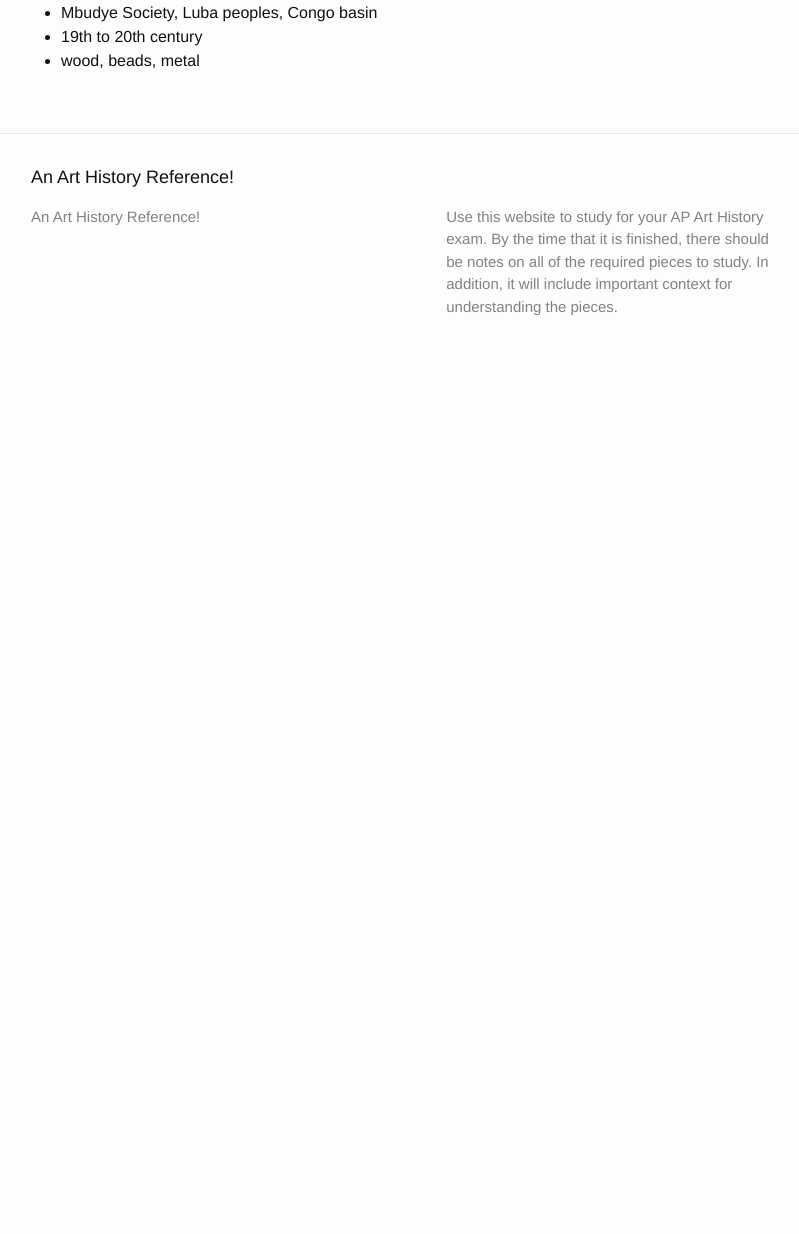
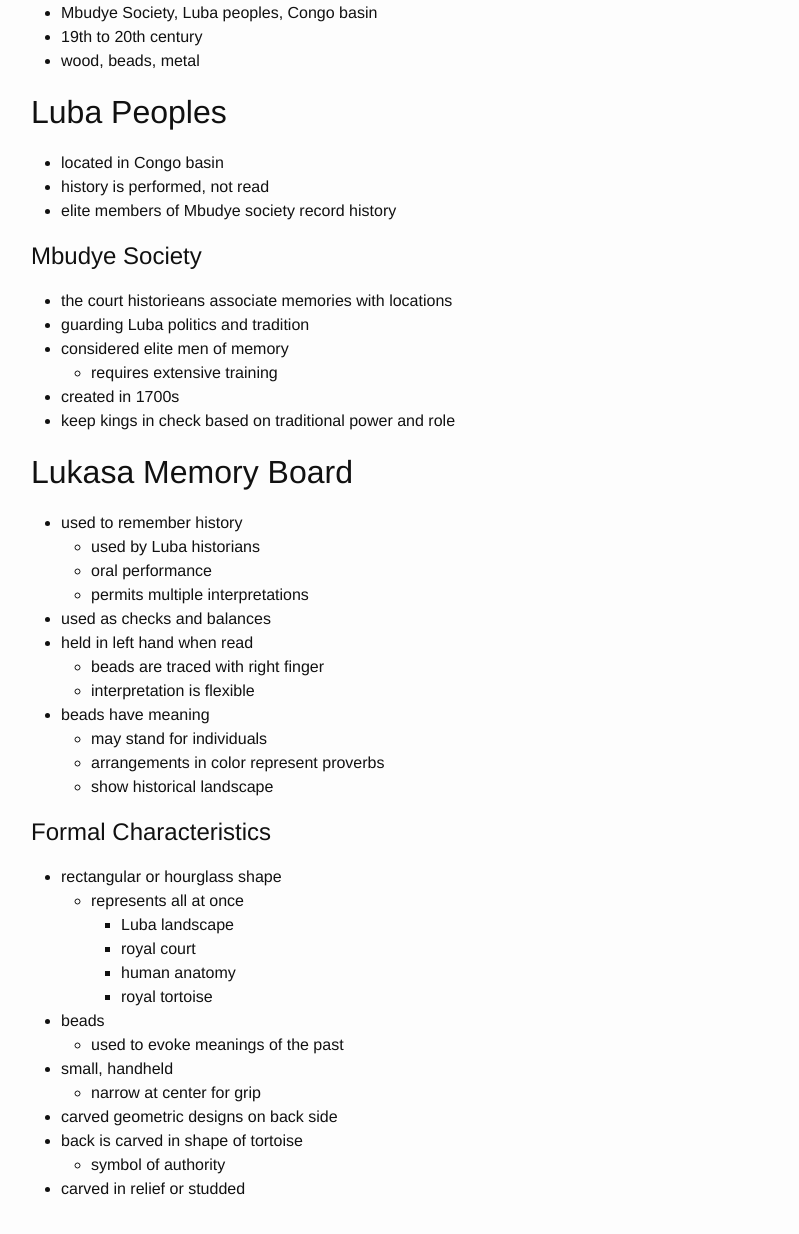
Before and after one commit to mbhs-arth/mbhs-arth.github.io, a Jekyll site: the page built from _posts/2017-09-10-lukasa-memory-board.md, in a window 1280 px wide and 1400 px high, scrolled down 375 px. Shown: the part 163-1397 px from the top of the window, without its empty margins (239-1038 px from the left). Built offline with Jekyll 4.4.1, drawn with Linux system fonts in a browser that asks for light colours; comment, search, counter and statistics services are not loaded; before the commit the page ends 916 px from its top, so only the background shows below that.

Commit message:
Add lukasa

```diff
--- a/_posts/2017-09-10-lukasa-memory-board.md
+++ b/_posts/2017-09-10-lukasa-memory-board.md
@@ -11,4 +11,47 @@ date: 2017-09-10 00:19
 * 19th to 20th century
 * wood, beads, metal
 
+## Luba Peoples
+* located in Congo basin
+* history is performed, not read
+* elite members of Mbudye society record history
+
+# Mbudye Society
+* the court historieans associate memories with locations
+* guarding Luba politics and tradition
+* considered elite men of memory
+  * requires extensive training
+* created in 1700s
+* keep kings in check based on traditional power and role
+
+## Lukasa Memory Board
+* used to remember history
+  * used by Luba historians
+  * oral performance
+  * permits multiple interpretations
+* used as checks and balances
+* held in left hand when read
+  * beads are traced with right finger
+  * interpretation is flexible
+* beads have meaning
+  * may stand for individuals
+  * arrangements in color represent proverbs
+  * show historical landscape
+
+# Formal Characteristics
+* rectangular or hourglass shape
+  * represents all at once
+    * Luba landscape
+    * royal court
+    * human anatomy
+    * royal tortoise
+* beads
+  * used to evoke meanings of the past
+* small, handheld
+  * narrow at center for grip
+* carved geometric designs on back side
+* back is carved in shape of tortoise
+  * symbol of authority
+* carved in relief or studded
+
 [lukasa]: https://upload.wikimedia.org/wikipedia/commons/3/3a/Lukasa_board_used_in_initiation_of_the_Mbudye_secret_society%2C_Luba_people%2C_from_Shaba_district_of_Zaire%2C_mid_20th_century%2C_wood_-_Maps_of_Africa_-_Robert_C._Williams_Paper_Museum_-_DSC00662.JPG
```
